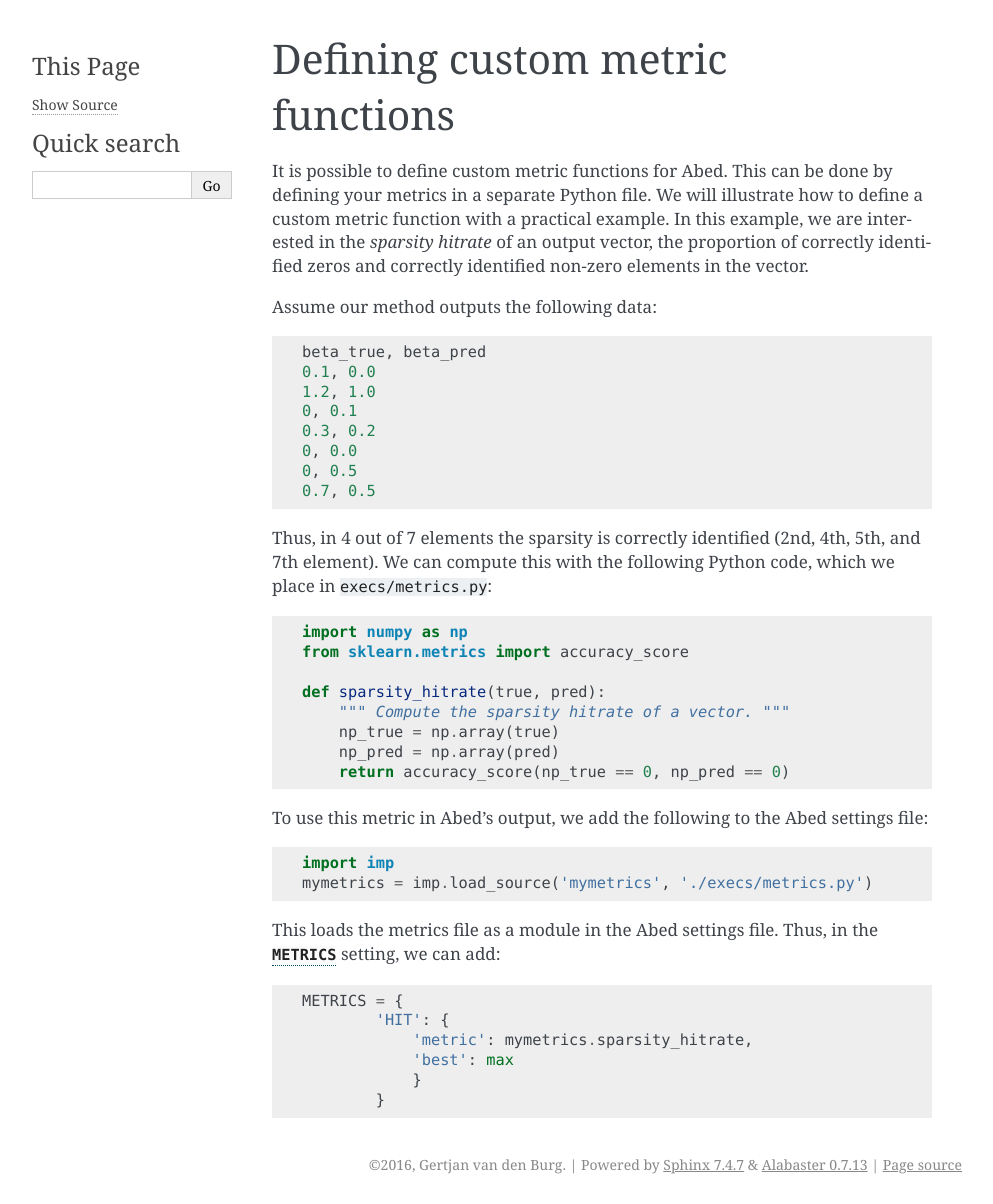
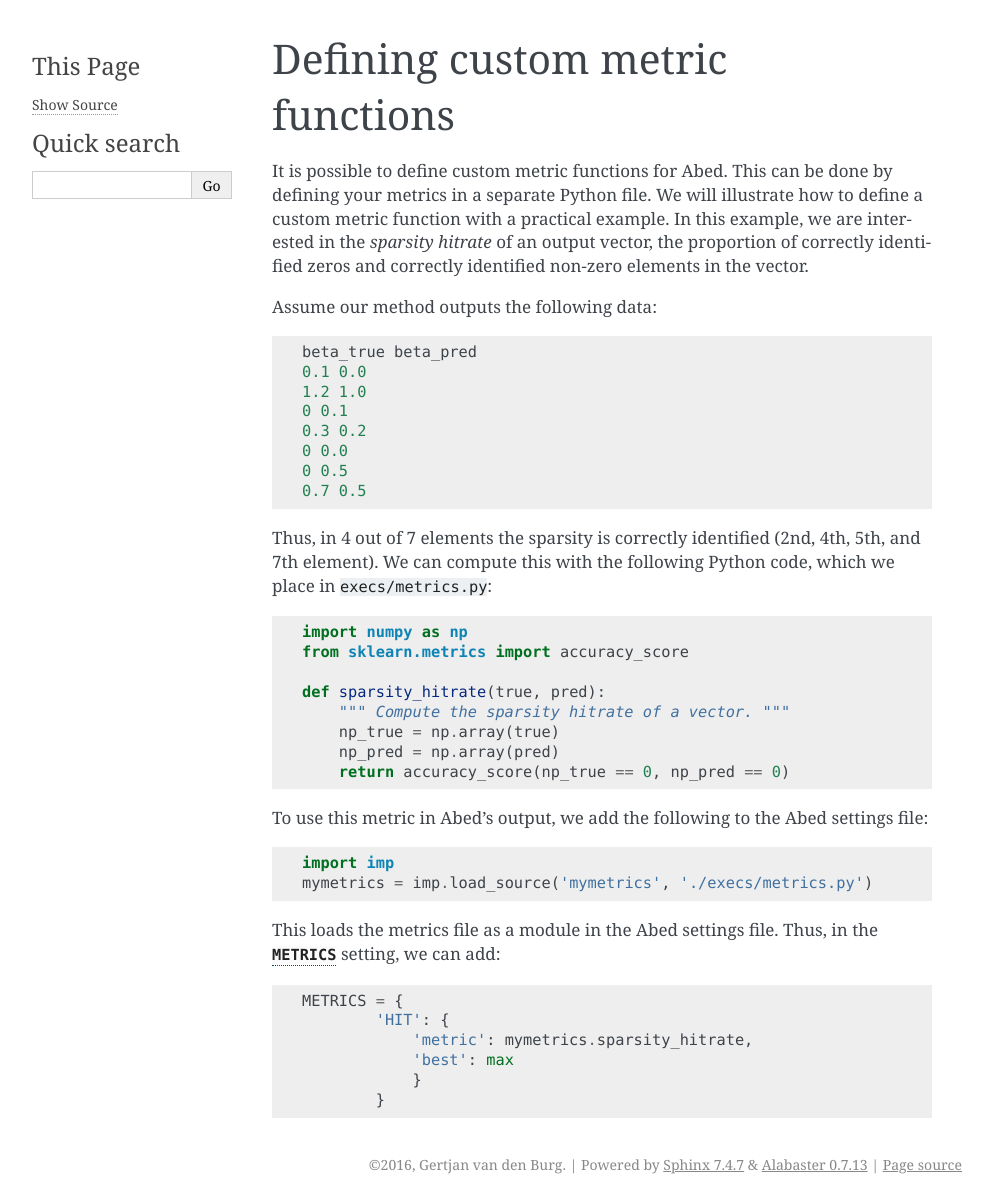
Before and after one commit to GjjvdBurg/abed, a Sphinx documentation site: the page built from docs/usage/metric_functions.rst, in a window 1280 px wide. Shown: the whole page, without its empty margins (148-1141 px from the left). Built offline with Sphinx 7.4.7, drawn with Linux system fonts in a browser that asks for light colours.

Commit message:
remove comma from example data

```diff
--- a/docs/usage/metric_functions.rst
+++ b/docs/usage/metric_functions.rst
@@ -11,14 +11,14 @@ the vector.
 
 Assume our method outputs the following data::
 
-    beta_true, beta_pred
-    0.1, 0.0
-    1.2, 1.0
-    0, 0.1
-    0.3, 0.2
-    0, 0.0
-    0, 0.5
-    0.7, 0.5
+    beta_true beta_pred
+    0.1 0.0
+    1.2 1.0
+    0 0.1
+    0.3 0.2
+    0 0.0
+    0 0.5
+    0.7 0.5
 
 Thus, in 4 out of 7 elements the sparsity is correctly identified (2nd, 4th,
 5th, and 7th element). We can compute this with the following Python code,
```
